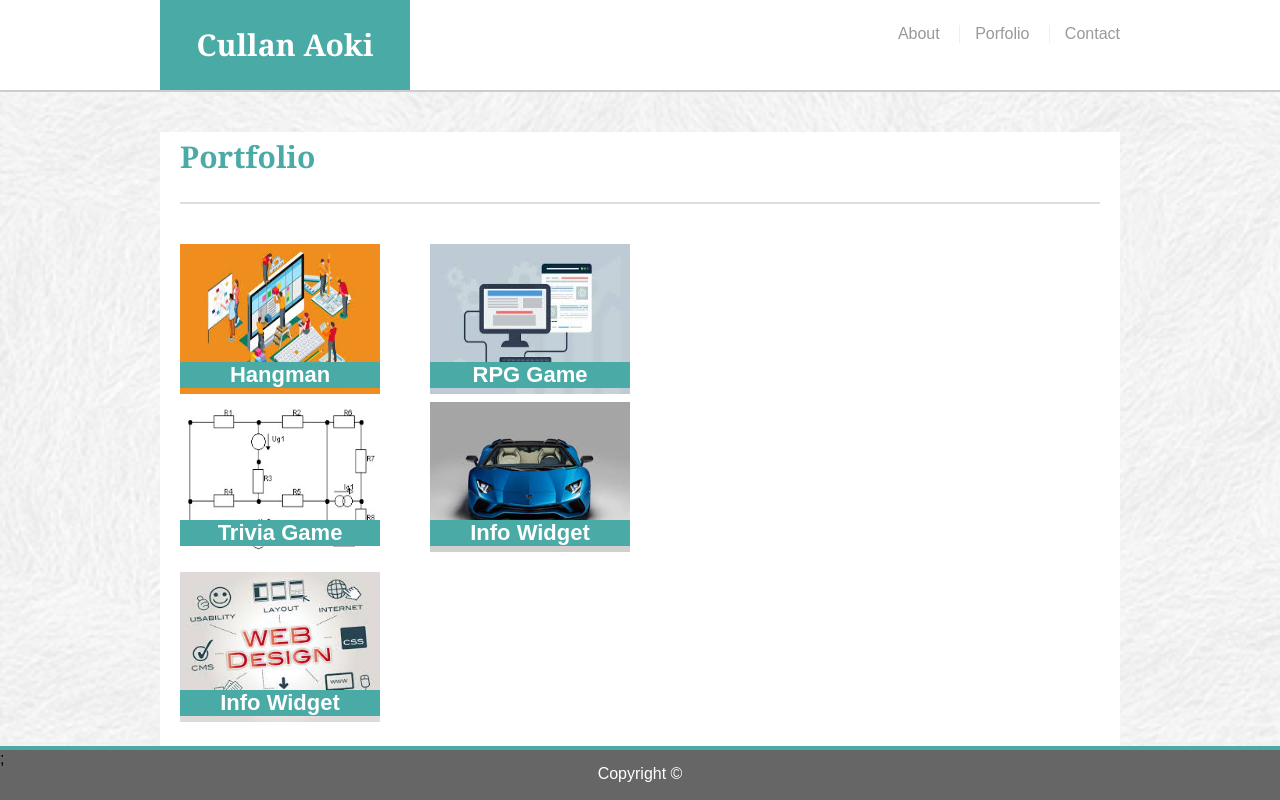
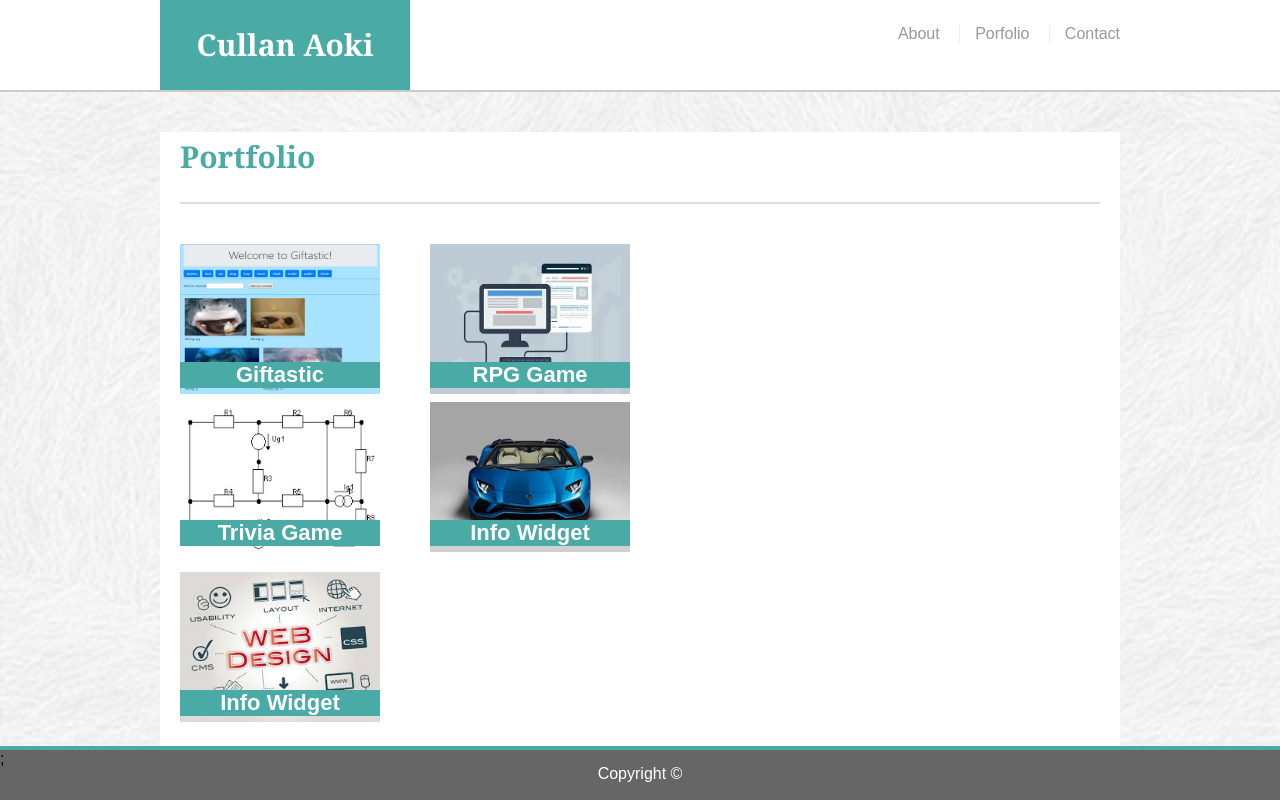
Before and after one commit to ckaoki/Responsive-Portfolio, a plain HTML site: page portfolio.html in a window 1280 px wide. Drawn offline with Linux system fonts and the light colour scheme.

Commit message:
added link to Giftastic web page.

```diff
--- a/portfolio.html
+++ b/portfolio.html
@@ -24,8 +24,10 @@
                 <h1>Portfolio</h1>
 
                 <div id="imgP1">
-                    <h2>Hangman</h2>
-                        <img src="assets/images/Portfolio1.jpg" alt="Hangman" >
+                    <a href="https://ckaoki.github.io/GifTastic">
+                        <h2>Giftastic</h2>
+                        <img src="assets/images/Giftastic.png" alt="Giftastic" >
+                    </a>
                 </div>
                 <div id="imgP2">
                     <h2>RPG Game</h2>
```
Also changed, not shown: assets/images/Giftastic.png (added).
